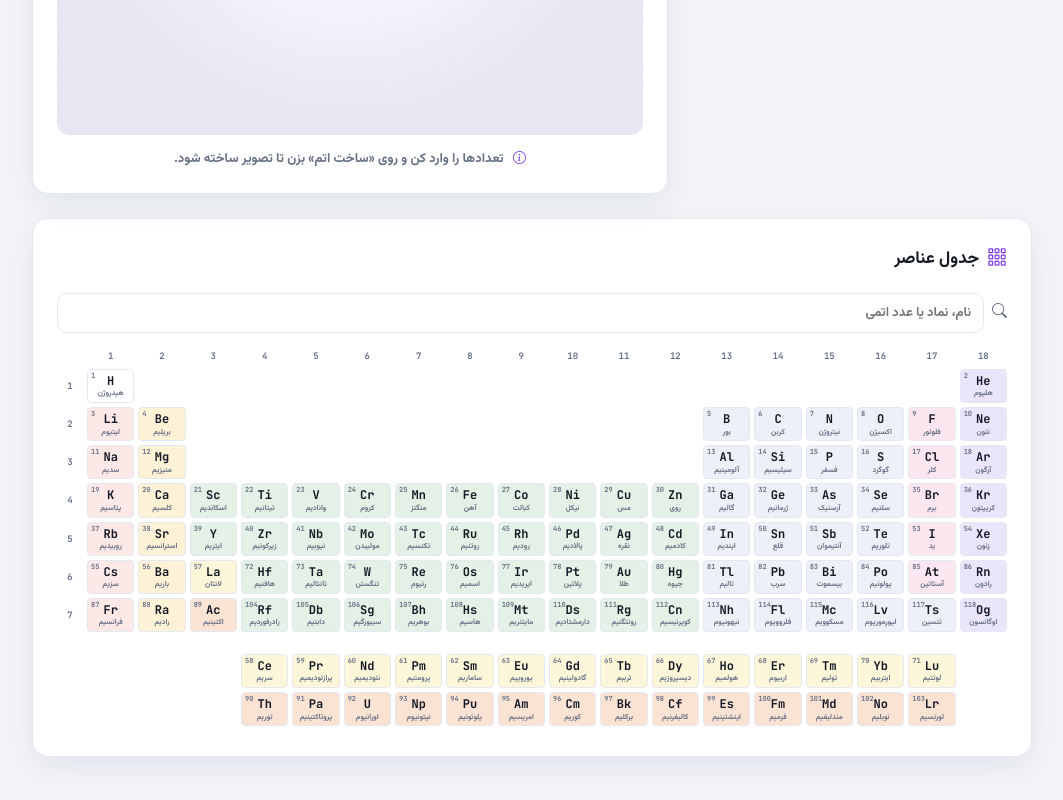
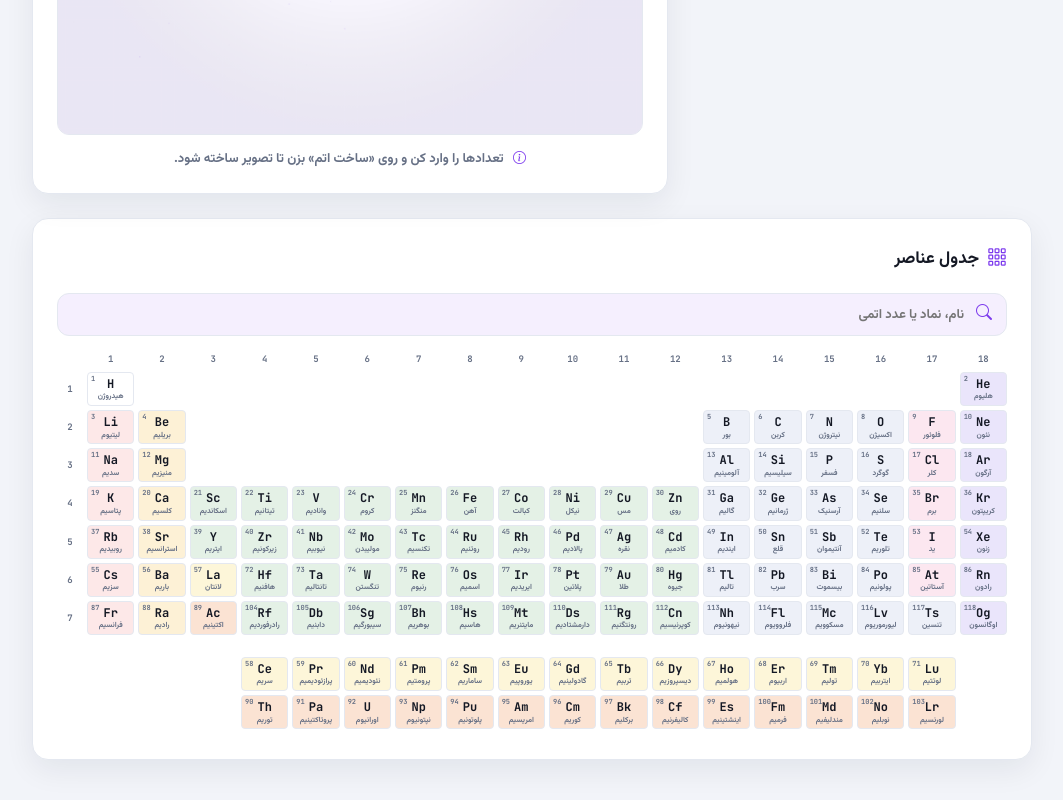
Before and after one commit to LithiumTeam/Li-Bohr, a plain HTML site: page index.html in a window 1280 px wide. Shown: the part 704-1504 px from the top of the page, without its empty margins (108-1171 px from the left). Drawn offline with Linux system fonts and the light colour scheme.

Commit message:
Rework search bar: tinted container stands apart, search icon moved inside it

```diff
--- a/css/style.css
+++ b/css/style.css
@@ -637,29 +637,32 @@ body {
 .pt-search {
     display: flex;
     align-items: center;
-    gap: 8px;
+    gap: 10px;
     margin-bottom: 14px;
+    padding: 8px 14px;
+    background: var(--accent-soft);
+    border: 1px solid var(--line);
+    border-radius: 12px;
+    transition: border-color 0.15s, box-shadow 0.15s;
+}
+
+.pt-search:focus-within {
+    border-color: var(--accent);
+    box-shadow: 0 0 0 4px var(--accent-soft);
 }
 
 .pt-search .bi {
-    color: var(--muted);
-    font-size: 15px;
+    color: var(--accent);
+    font-size: 16px;
+    flex: 0 0 auto;
 }
 
 .pt-search input {
     flex: 1;
-    padding: 9px 12px;
     font: inherit;
     font-size: 13px;
     color: var(--ink);
     background: transparent;
-    border: 1px solid var(--line);
-    border-radius: 10px;
+    border: none;
     outline: none;
-    transition: border-color 0.15s, box-shadow 0.15s;
 }
-
-.pt-search input:focus {
-    border-color: var(--accent);
-    box-shadow: 0 0 0 4px var(--accent-soft);
-}
```
